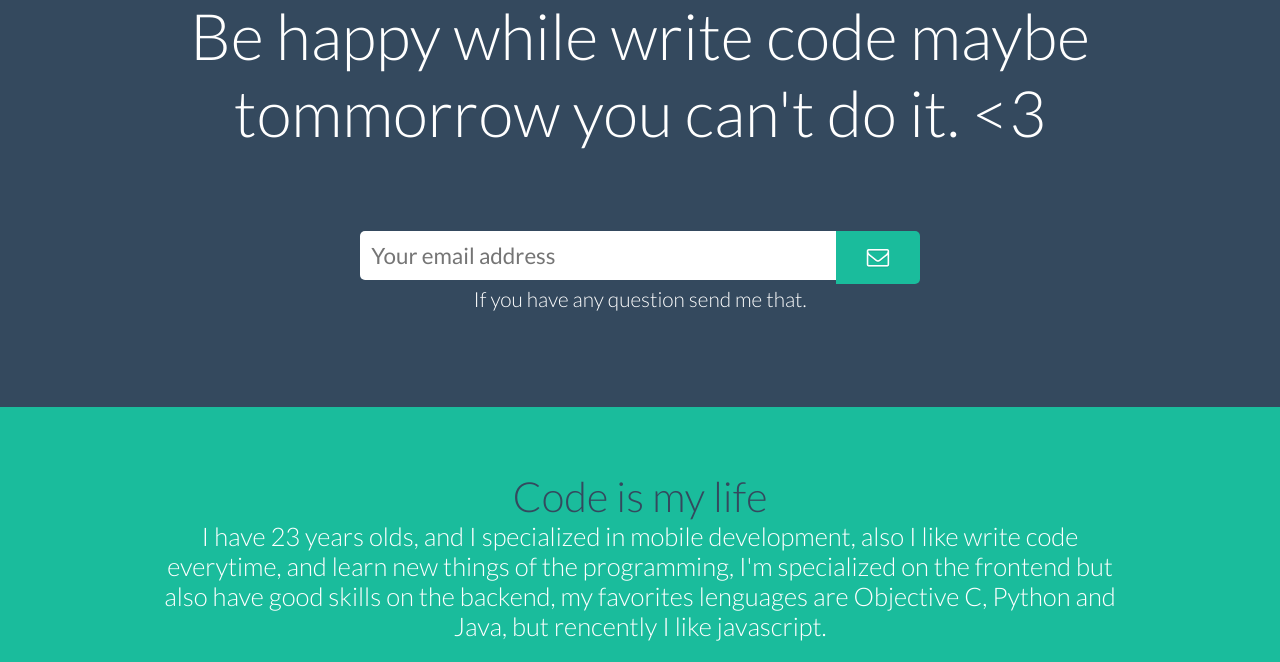
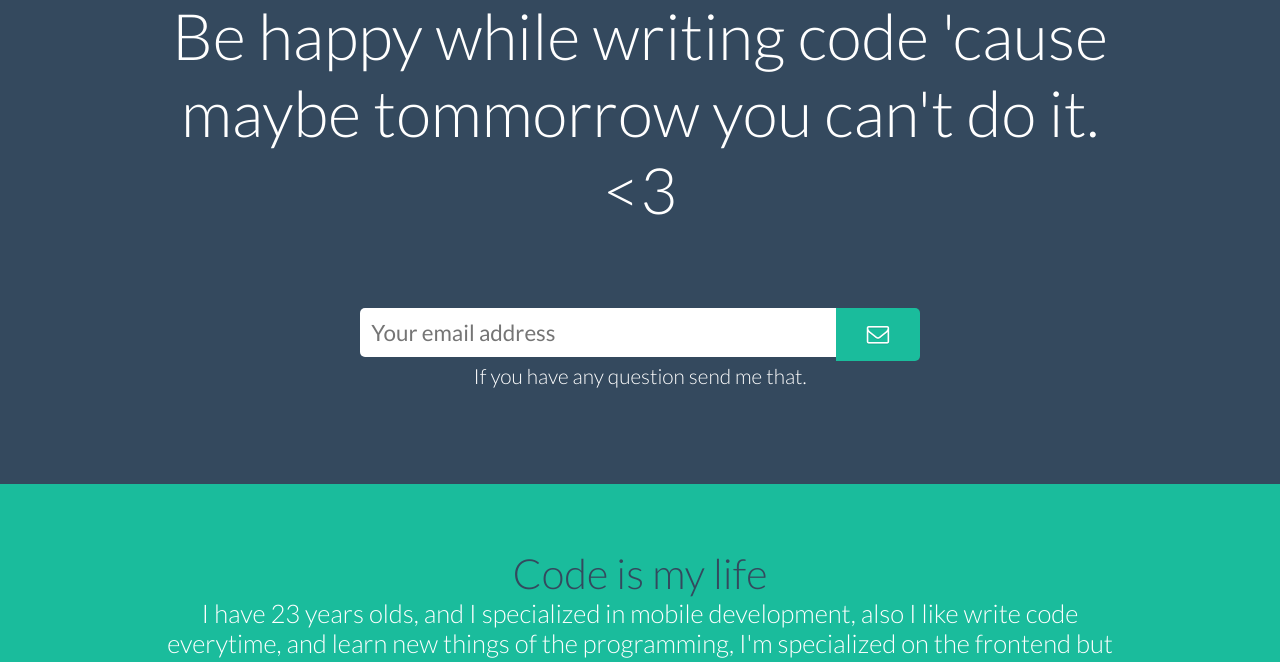
Before and after one commit to cbedoy/cbedoy.github.io, a plain HTML site: page index.html in a window 1280 px wide. Shown: the part 332-994 px from the top of the page. Drawn offline with nearby package versions, Linux system fonts and the light colour scheme.

Commit message:
Syntax bugs

```diff
--- a/index.html
+++ b/index.html
@@ -51,7 +51,7 @@
         <div class="row">
             <div class="column_10 offset_1">
                 <h1><strong>Carlos</strong> Bedoy</h1>
-                <h2 class="margin-bottom">Be happy while write code maybe tommorrow you can't do it. <3</h2>
+                <h2 class="margin-bottom">Be happy while writing code 'cause maybe tommorrow you can't do it. <3</h2>
             </div>
         </div>
         <div class="row">
@@ -68,7 +68,7 @@
             <div class="column_10 offset_1">
                 <h1 class="text book color default">Code is my life</h1>
                 <h4>
-                    I have 23 years olds, and I specialized in mobile development, also I like write code everytime, and learn new things of the programming, I'm specialized on the frontend but also have good skills on the backend, my favorites lenguages are Objective C, Python and Java, but rencently I like javascript.
+                    I have 23 years olds, and I specialized in mobile development, also I like write code everytime, and learn new things of the programming, I'm specialized on the frontend but also have good skills on the backend, my favorites lenguages are Objective C, Python and Java, but recently I like javascript, also I'm musician and free time I usually compose music with my guitar, my Mac and my dreams...
                 </h4>
             </div>
         </div>
```
